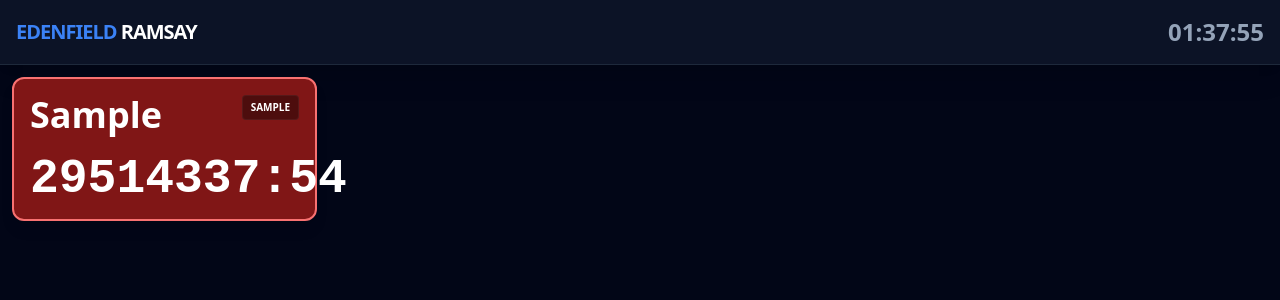
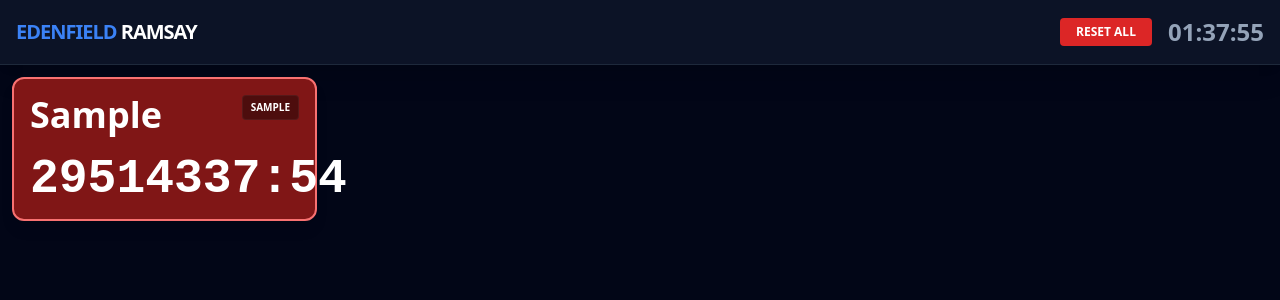
Before and after one commit to jihoon2park/ProgressReport2, a Flask app: page /ramsay-callbell in a window 1280 px wide. Shown: the top 300 px of the page. Run offline with Flask 3, Linux system fonts and the light colour scheme; tables that the repository leaves empty hold one stand-in row (values such as "Sample post"); some libraries are stand-ins or nearby versions.

Commit message:
add clear all call btn

```diff
--- a/callbell_monitor.py
+++ b/callbell_monitor.py
@@ -176,3 +176,11 @@ def ramsay_callbell():
 def api_callbell_active():
     """REST endpoint — returns current active calls as JSON."""
     return jsonify(get_active_calls())
+
+@callbell_bp.route('/api/callbell/reset', methods=['POST'])
+def api_callbell_reset():
+    """Clear all active calls from the database."""
+    with sqlite3.connect(_CALLBELL_DB) as conn:
+        conn.execute('DELETE FROM active_calls')
+    logger.info('Callbell active calls cleared via reset')
+    return jsonify({'status': 'ok'})
--- a/templates/ramsay_callbell.html
+++ b/templates/ramsay_callbell.html
@@ -31,7 +31,10 @@
 <body class="h-screen flex flex-col">
     <header class="p-4 bg-slate-900/80 border-b border-slate-800 flex justify-between items-center shadow-xl">
         <h1 class="text-xl font-black uppercase tracking-tighter"><span class="text-blue-500">Edenfield</span> Ramsay</h1>
-        <div id="clock" class="text-2xl font-bold text-slate-400 tabular-nums">00:00:00</div>
+        <div class="flex items-center gap-4">
+            <button id="reset-btn" onclick="resetCalls()" class="px-4 py-1.5 bg-red-600 hover:bg-red-700 text-white text-xs font-bold uppercase rounded transition-colors">Reset All</button>
+            <div id="clock" class="text-2xl font-bold text-slate-400 tabular-nums">00:00:00</div>
+        </div>
     </header>
 
     <main class="flex-1 overflow-y-auto">
@@ -121,7 +124,16 @@
         pollCalls();
         setInterval(pollCalls, 5000);
 
-        // 4. Ultra-Fast Timer (Uses requestAnimationFrame for zero-lag)
+        // 4. Reset all active calls
+        const resetCalls = async () => {
+            if (!confirm('Clear all active calls?')) return;
+            await fetch('/api/callbell/reset', { method: 'POST' });
+            grid.innerHTML = '';
+            _prevJson = '';
+            pollCalls();
+        };
+
+        // 5. Ultra-Fast Timer (Uses requestAnimationFrame for zero-lag)
         const runTimers = () => {
             const now = Math.floor(Date.now() / 1000);
             const timers = document.getElementsByClassName('timer-font');
```
